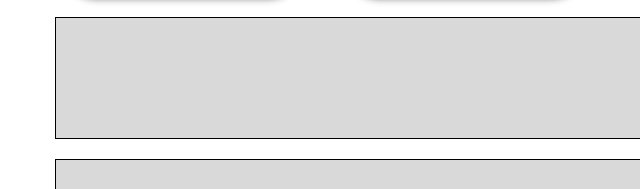
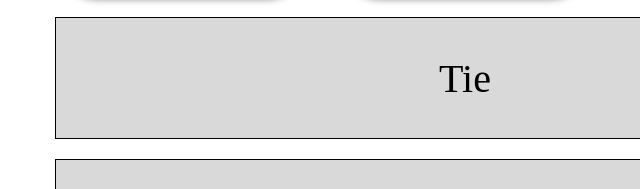
Before and after one commit to lukemedlin/rock-paper-scissors, a plain HTML site: page index.html in a window 1280 px wide. Both pictures are taken after a click on the button 356 px from the left and 225 px from the top of the page. Shown: the part 303-492 px from the top of the page, 175-815 px from the left. Drawn offline with Linux system fonts and the light colour scheme.

Commit message:
Add event handlers for choices

```diff
--- a/code.js
+++ b/code.js
@@ -19,9 +19,9 @@ function getComputerChoice () {
     return compChoice;
 }
 
-function playRound(playerSelection, computerSelection) {
-    playerSelection = prompt("What do you choose?");
-    computerSelection = getComputerChoice();
+function playRound(event) {
+    playerSelection = this.id.toString();
+    let computerSelection = getComputerChoice();
 
     let firstLetter = playerSelection.slice(0,1).toUpperCase();
     playerSelection = firstLetter + playerSelection.slice(1).toLowerCase();
@@ -50,6 +50,14 @@ function playRound(playerSelection, computerSelection) {
         winner = "Computer";
         result = "You Lose! Scissors beats Paper";
     }
+
+    document.querySelector(".result-container").textContent = result;
     console.log(result);
     return winner;
 }
+
+
+const buttonChoices = document.querySelectorAll(".choice");
+for (let buttonChoice of buttonChoices) {
+    buttonChoice.addEventListener("click", playRound);
+}
--- a/index.html
+++ b/index.html
@@ -4,7 +4,7 @@
 <head>
     <meta charset="utf-8">
     <title>Rock Paper Scissors</title>
-    <script src="code.js"></script>
+    <script src="code.js" defer></script>
     <link rel="stylesheet" href="style.css">
 </head>
 
--- a/style.css
+++ b/style.css
@@ -38,6 +38,9 @@ img {
     height: 120px;
     margin-top: 20px;
     border: 1px solid #000000;
+    display: flex;
+    justify-content: center;
+    align-items: center;
 }
 
 .scoreboard-container {
```
